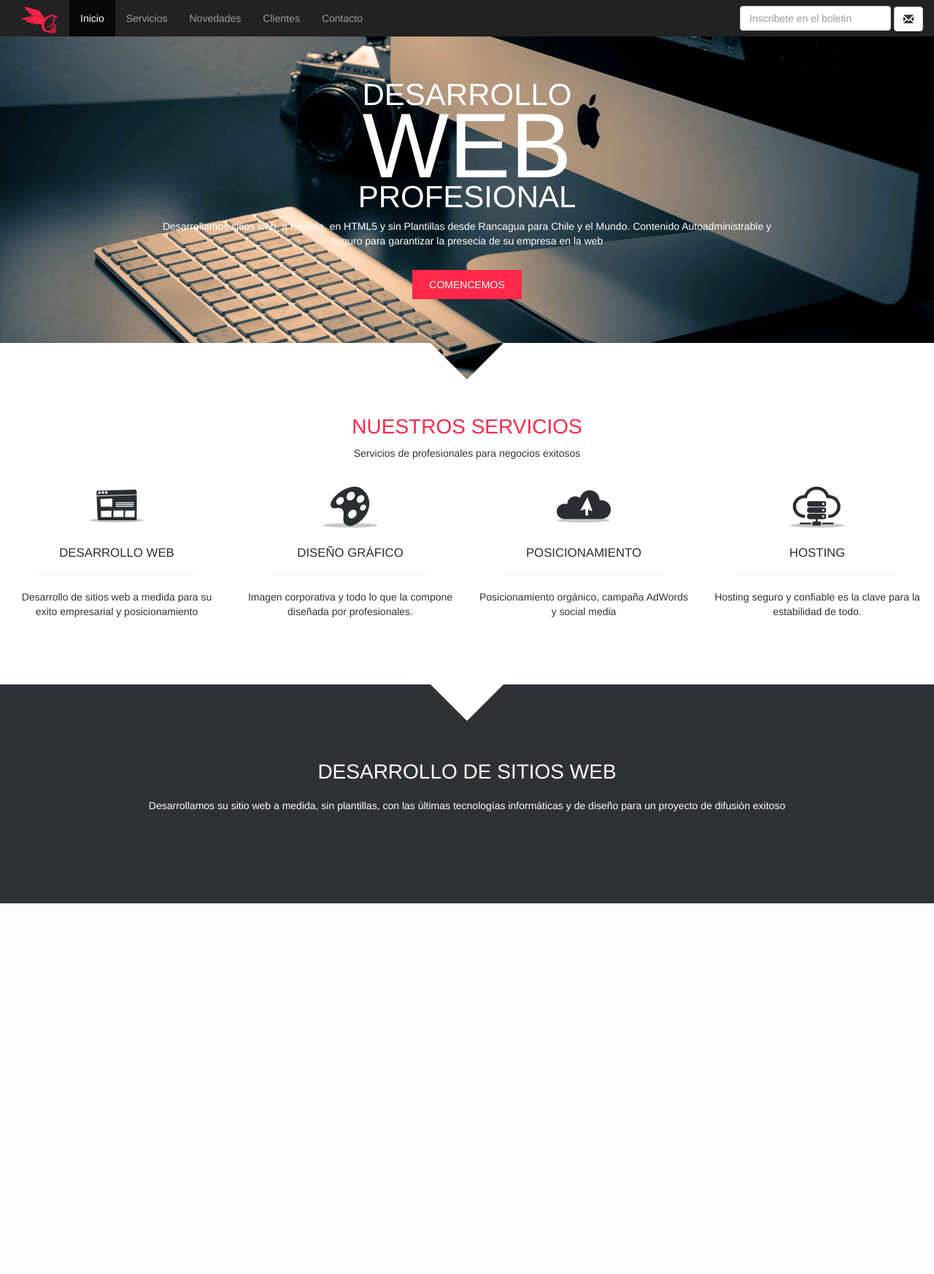
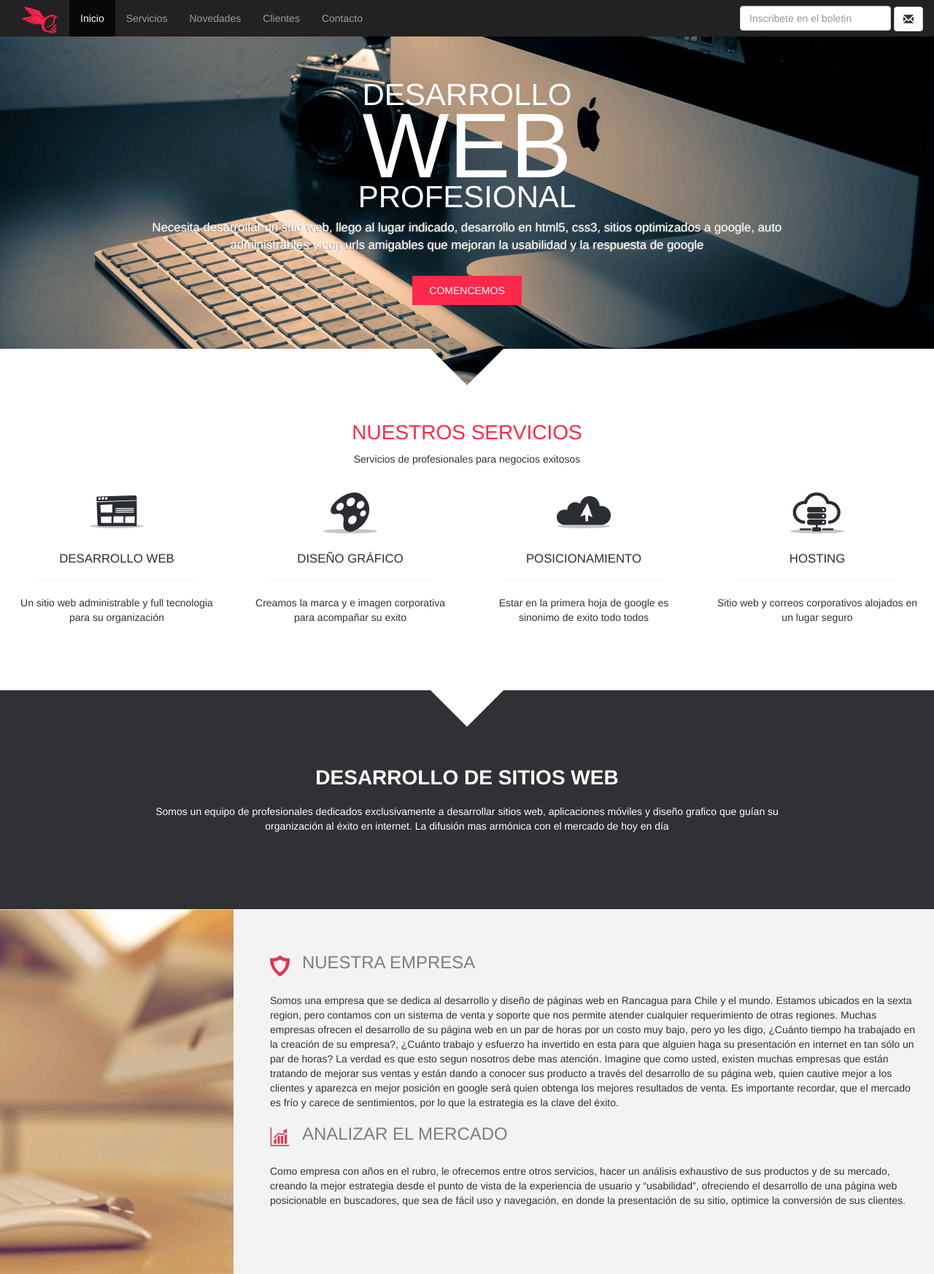
Before and after one commit to cesarlizana/Desarrollodesitiosweb, a PHP site: page / in a window 1280 px wide. Shown: the whole page at 73% size. Before the commit the page ends 1238 px from the top, so only its background shows below. Run offline with PHP 8.4, Linux system fonts and the light colour scheme; some libraries are stand-ins or nearby versions.

Commit message:
Carga de quienes somos y actualización de los textos
falta actualizar el texto de quienes somos para no tener duplicidad de
texto con Emagenic

```diff
--- a/css/style.css
+++ b/css/style.css
@@ -1,3 +1,4 @@
+/* Desde aca es seccion de banner */
 #banner
 {
 	margin: 0 auto;
@@ -7,7 +8,7 @@
   	color:#FFF;
 	text-align:center;
 	font-size:14px;
-  	height: 520px;
+  	height: 528px;
 	background: url(../imagenes/banner.jpg) no-repeat center;
     -webkit-background-size: cover;
     -moz-background-size: cover;
@@ -42,9 +43,10 @@
 	text-align:center;
 	vertical-align:central middle;
 	display:inline-block;
-	padding-top:10px;
+	padding-top:5px;
 	margin:auto;
 	margin-bottom:10px;
+	padding-top:10px;
 }
 #banner .texto {
 	text-align:center;
@@ -52,6 +54,8 @@
 	margin:auto;
 	width:70%;
 	padding-bottom:30px;
+	font-size:1.2em;
+	text-shadow: -1px 1px 1px rgba(150, 150, 150, 1);
 }
 #banner .izquierdo {
 	height:100px;
@@ -73,6 +77,7 @@
     line-height: 0;
 	bottom:0;
 }
+/* Desde aca es seccion de servicios */
 #servicios {
 	margin: 0 auto;
 	padding: 0;
@@ -81,20 +86,13 @@
 	text-align:center;
 	font-size:14px;
 }
-#servicios .test {
-	border:solid 1px #336633;
-	width:150px;
-	height:300px;
-
-
-}
-#servicios h2 {
+#servicios h3 {
 	color:#ff284a;
 	font-size:2em;
 	text-align:center;
 	margin-top:50px;
 }
-#servicios h3 {
+#servicios h2 {
 	color:#2D2D2D;
 	font-size:1.2em;
 	text-align:center;
@@ -115,11 +113,7 @@
 	height:25%;
 	padding-bottom:60px;
 }
-
-
-
-
-
+/* Desde aca es seccion de bienvenidos */
 #bienvenido {
 	background:#2F3135;
 	margin: 0 auto;
@@ -143,7 +137,6 @@
 #bienvenido h1 {
 	margin-top:70px;
 	padding-bottom:20px;
-
 	font-size:2em;
 	color:#FFF;
 	width:70%;
@@ -156,3 +149,68 @@
 	width:70%;
 	margin:auto;
 }
+/* Desde aca es seccion de nosotros */
+#nosotros {
+	margin: 0 auto;
+	padding: 0;
+	background:#F3F3F3;
+	width:100%;
+	text-align:center;
+	font-size:14px;
+}
+#nosotros .espacionosotros {
+	margin: 0 auto;
+	padding: 0;
+}
+#nosotros .espacionosotros .imagennosotros {
+	background: url(../imagenes/nosotros.png) no-repeat center;
+    -webkit-background-size: cover;
+    -moz-background-size: cover;
+    -o-background-size: cover;
+    background-size: cover;
+	margin: 0 auto;
+	padding: 0;
+	height:500px;
+}
+#nosotros .espacionosotros .imagennosotros h3 {
+	font-size:2em;
+	margin-left:20px;
+	margin-right:20px;
+	color:#FFF;
+	padding-top:150px;
+	text-shadow: -1px 1px 1px rgba(150, 150, 150, 1);
+}
+#nosotros .espacionosotros .imagennosotros p {
+	font-size:1.2em;
+	margin-left:20px;
+	margin-right:20px;
+	color:#FFF;
+	text-shadow: -1px 1px 1px rgba(150, 150, 150, 1);
+}
+#nosotros .espacionosotros .textonosotros {
+	text-align:left;
+	padding-top:50px;
+	padding-left:50px;
+}
+
+#nosotros .espacionosotros .textonosotros h3 {
+	display:inline-block;
+	margin: 0 auto;
+	padding: 0;
+	padding-top:10px;
+	color: #768088;
+}
+#nosotros .espacionosotros .textonosotros p {
+	padding-top:2em;
+	font-size:1em;
+
+}
+#nosotros .espacionosotros .textonosotros figure {
+	display:inline-block;
+	margin: 0 auto;
+	padding: 0;
+	padding-top:10px;
+	padding-right:40px;
+	height:10px;
+	width:10px;
+}
--- a/index.html
+++ b/index.html
@@ -53,11 +53,10 @@
 	<div class="textsloganweb col-lg-12 col-md-12 col-sm-12 col-xs-12">WEB</div>
     <div class="textslogan distancianegativa col-lg-12 col-md-12 col-sm-12 col-xs-12">PROFESIONAL</div>
     <div class="col-lg-12 col-md-12 col-sm-12 col-xs-12">
-    	<p class="texto">Desarrollamos sitios web, a medida, en HTML5 y sin Plantillas desde Rancagua para Chile y el Mundo.
-		Contenido Autoadministrable y seguro para garantizar la presecia de su empresa en la web</p>
+    	<p class="texto">Necesita desarrollar un sitio web, llego al lugar indicado, desarrollo en html5, css3, sitios optimizados a google, auto administrables y con urls amigables que mejoran la usabilidad y la respuesta de google</p>
     </div>
     <div class="col-lg-12 col-md-12 col-sm-12 col-xs-12">
-        <a href="#" class="boton">COMENCEMOS</a>
+        <a href="#servicios" class="boton">COMENCEMOS</a>
     </div>
     <div class="izquierdo"></div><div class="derecho"></div> <!-- Estos dos div hacen el triangulo -->
 </section>
@@ -65,35 +64,35 @@
 
 <!-- Desde aca inicia el cuadro de servicios -->
 <section id="servicios">
-	<h2>NUESTROS SERVICIOS</h2>
+	<h3>NUESTROS SERVICIOS</h3>
    	<p class="texto">Servicios de profesionales para negocios exitosos</p>
 	<section class="row cuadroservicios">
 		<article class="col-lg-3 col-md-3 col-sm-3 col-xs-12 detalleservicio">
 			<figcaption><img src="imagenes/icon-web.png"></figcaption>
-			<h3>DESARROLLO WEB</h3>
+			<h2>DESARROLLO WEB</h2>
 			<hr width="75%" size="2" />
-			<p>Desarrollo de sitios web a medida para su exito empresarial y posicionamiento</p>
+			<p>Un sitio web administrable y full tecnologia para su organización</p>
         </article>
 
 		<article class="col-lg-3 col-md-3 col-sm-3 col-xs-12 detalleservicio">
 			<figcaption><img src="imagenes/icon-design.png"></figcaption>
-			<h3>DISEÑO GRÁFICO</h3>
+			<h2>DISEÑO GRÁFICO</h2>
 			<hr width="75%" size="2" />
-			<p>Imagen corporativa y todo lo que la compone diseñada por profesionales.</p>
+			<p>Creamos la marca y e imagen corporativa para acompañar su exito</p>
 		</article>
 
 		<article class="col-lg-3 col-md-3 col-sm-3 col-xs-12 detalleservicio">
 			<figcaption><img src="imagenes/icon-seo.png"></figcaption>
-			<h3>POSICIONAMIENTO</h3>
+			<h2>POSICIONAMIENTO</h2>
 			<hr width="75%" size="2" />
-			<p>Posicionamiento orgánico, campaña AdWords y social media</p>
+			<p>Estar en la primera hoja de google es sinonimo de exito todo todos</p>
 		</article>
 
 		<article class="col-lg-3 col-md-3 col-sm-3 col-xs-12 detalleservicio">
 			<figcaption><img src="imagenes/icon-hosting.png"></figcaption>
-			<h3>HOSTING</h3>
+			<h2>HOSTING</h2>
 			<hr width="75%" size="2" />
-			<p>Hosting seguro y confiable es la clave para la estabilidad de todo.</p>
+			<p>Sitio web y correos corporativos alojados en un lugar seguro</p>
 		</article>
 	</section>
 </section>
@@ -103,11 +102,42 @@
 <!-- Desde aca inicia el bienvenidos -->
 <section id="bienvenido">
 	<div class="triangulo"></div> <!-- este es u div que forma el triangulo -->
-    <h1>DESARROLLO DE SITIOS WEB</h1>
-    <p>Desarrollamos su sitio web a medida, sin plantillas, con las últimas tecnologías informáticas y de
-    diseño para un proyecto de difusión exitoso</p>
+    <h1><strong>DESARROLLO DE SITIOS WEB</strong></h1>
+    <p>Somos un equipo de profesionales dedicados exclusivamente a desarrollar sitios web, aplicaciones móviles y diseño grafico que guían su organización al éxito en internet. La difusión mas armónica con el mercado de hoy en día</p>
 </section>
 <!-- Hasta aca inicia el bienvenidos -->
+
+<!-- Desde aca inicia el cuadro de servicios -->
+<section id="nosotros">
+	<section class="espacionosotros row">
+        <figcaption class="col-lg-3 col-md-3 col-sm-3 col-xs-12 imagennosotros">
+			<h3 class="visible-xs">Un sitio web optimizado para moviles es un imán para Google</h3>
+            <p class="visible-xs">A contar de fines de abril del 2015 los sitios web no amigables con móviles desafortunadamente para ellos se van a la cola de los resultados de google, por eso le sugerimos planes responsivos.</p>
+        </figcaption>
+		<article class="col-lg-9 col-md-9 col-sm-9 col-xs-12 textonosotros">
+            <figure><img src="imagenes/escudo.png" height="30"></figure>
+            <h3>NUESTRA EMPRESA</h3>
+            <p>
+            Somos una empresa que se dedica al desarrollo y diseño de páginas web en Rancagua para Chile y el mundo. Estamos ubicados en la sexta region, pero contamos con un sistema de venta y soporte  que nos permite atender cualquier requerimiento de otras regiones. Muchas empresas ofrecen el desarrollo de su página web en un par de horas por un costo muy bajo, pero yo les digo, ¿Cuánto tiempo ha trabajado en la creación de su empresa?, ¿Cuánto trabajo y esfuerzo ha invertido en esta para que alguien haga su presentación en internet en tan sólo un par de horas? La verdad es que esto segun nosotros debe mas atención. Imagine que como usted, existen muchas empresas que están tratando de mejorar sus ventas y están dando a conocer sus producto a través del desarrollo de su página web, quien cautive mejor a los clientes y aparezca en mejor posición en google será quien obtenga los mejores resultados de venta. Es importante recordar, que el mercado es frío y carece de sentimientos, por lo que la estrategia es la clave del éxito.
+            </p>
+            <figure><img src="imagenes/grafico.png" height="30"></figure>
+            <h3>ANALIZAR EL MERCADO</h3>
+            <p>
+            Como empresa con años en el rubro, le ofrecemos entre otros servicios, hacer un análisis exhaustivo de sus productos y de su mercado, creando la mejor estrategia desde el punto de vista de la experiencia de usuario y “usabilidad”, ofreciendo el desarrollo de una página web posicionable en buscadores, que sea de fácil uso y navegación, en donde la presentación de su sitio, optimice la conversión de sus clientes.
+			</p>
+		</article>
+
+
+	</section>
+
+
+
+</section>
+<!-- Hasta aca llega el cuadro de servicios -->
+
+
+
+
 <script src="https://code.jquery.com/jquery-1.10.2.min.js"></script>
 <script src="js/bootstrap.min.js"></script>
 </body>
```
Also changed, not shown: imagenes/escudo.png (added), imagenes/grafico.png (added).
